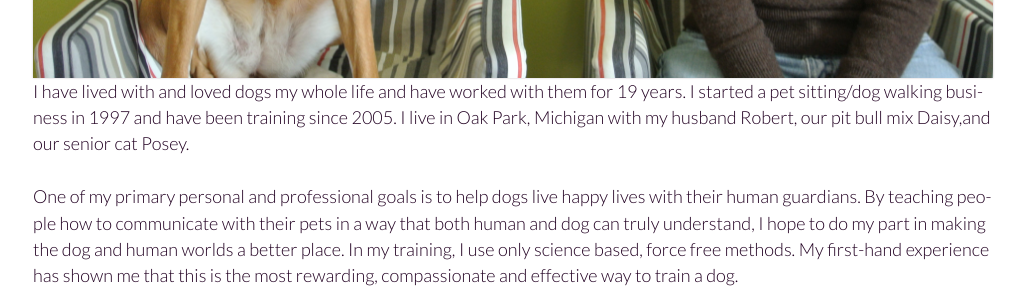
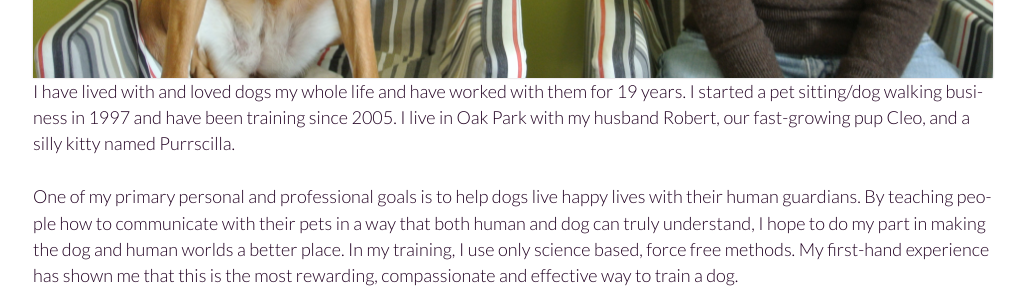
Before and after one commit to fidodogtraining/fidodogtraining.github.io, a Jekyll site: the page built from _autopages/about.md, in a window 1280 px wide and 900 px high, scrolled down 1897 px. Shown: the part 180-480 px from the top of the window, without its empty margins (127-1152 px from the left). Built offline with Jekyll 4.4.1, drawn with Linux system fonts in a browser that asks for light colours; some of the changed text lies outside the part shown.

Commit message:
Update about.md

```diff
--- a/_autopages/about.md
+++ b/_autopages/about.md
@@ -36,8 +36,8 @@ needs. Please get in touch today!
 
 I have lived with and loved dogs my whole life and have worked with them for 19
 years. I started a pet sitting/dog walking business in 1997 and have been training
-since 2005. I live in Oak Park, Michigan with my husband Robert, our pit bull mix
-Daisy,and our senior cat Posey.
+since 2005. I live in Oak Park with my husband Robert, our fast-growing pup Cleo,
+and a silly kitty named Purrscilla.
 
 One of my primary personal and professional goals is to help dogs live happy lives
 with their human guardians. By teaching people how to communicate with their pets
@@ -116,9 +116,8 @@ Jane loves working with dogs and their people and loves teaching, especially pup
 and leash reactive dog classes!
 
 Jane [also specializes in treating separation anxiety](../separation-anxiety/) and is a Certified Separation
-Anxiety Training (CSAT). She lives in Ann Arbor with a goofy, deaf cattle dog named
-Indy, a sweet and sensitive pit bull mix named Nina, a short, elderly, blonde mix-breed
-girl named Cdog.
+Anxiety Trainer (CSAT). She lives in Ann Arbor with a goofy, deaf cattle dog named
+Indy and a sweet and sensitive pit bull mix named Nina.
 
 </section>
 <section class="region">
```
